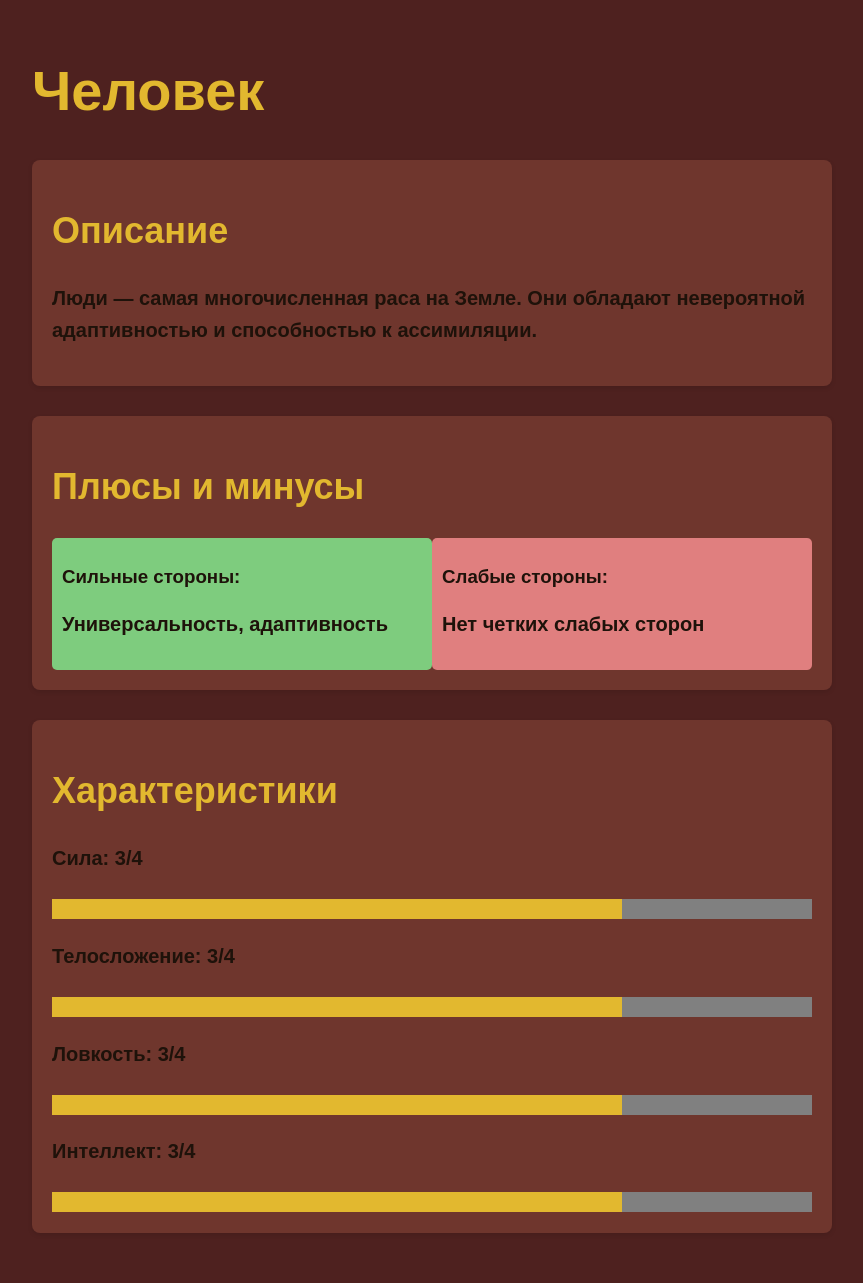
After one commit to Ivansed23/licey_project3, a Flask app: page /race/1 in a window 1280 px wide. The commit adds this page. Shown: the whole page, without its empty margins (208-1071 px from the left). Run offline with Flask 3, Linux system fonts and the light colour scheme.

Commit message:
Races_commit
add races

```diff
--- a/data/races.py
+++ b/data/races.py
@@ -13,6 +13,12 @@ class Races(SqlAlchemyBase):
     description = sqlalchemy.Column(sqlalchemy.String)
     class_id = sqlalchemy.Column(sqlalchemy.Integer,
                                  sqlalchemy.ForeignKey("classes.id"), nullable=False)
+    strong_points = sqlalchemy.Column(sqlalchemy.String)
+    weak_points = sqlalchemy.Column(sqlalchemy.String)
+    strength = sqlalchemy.Column(sqlalchemy.Integer)
+    constitution = sqlalchemy.Column(sqlalchemy.Integer)
+    dexterity = sqlalchemy.Column(sqlalchemy.Integer)
+    intelligence = sqlalchemy.Column(sqlalchemy.Integer)
 
     hero = orm.relationship('Hero', back_populates='races')
     classes = orm.relationship('Classes')
--- a/main.py
+++ b/main.py
@@ -35,9 +35,31 @@ def classes_page():
     return render_template('classes_page.html')
 
 
+def search_race(query):
+    db_sess = db_session.create_session()
+    races = db_sess.query(Races).filter(Races.name.ilike(f'%{query}%') |
+                                        Races.description.ilike(f'%{query}%')).all()
+    return races
+
+
 @app.route("/races")
 def races_page():
-    return render_template('races_page.html')
+    query = request.args.get('query', '').strip()
+    if query:
+        races = search_race(query)
+    else:
+        db_sess = db_session.create_session()
+        races = db_sess.query(Races).all()
+    return render_template('races_page.html', races=races, query=query)
+
+
+@app.route("/race/<int:race_id>")
+def race_details(race_id):
+    db_sess = db_session.create_session()
+    race = db_sess.query(Races).get(race_id)
+    if not race:
+        return render_template('error.html', message="Раса не найдена"), 404
+    return render_template('race_details.html', race=race)
 
 
 @app.route("/rules")
--- /dev/null
+++ b/templates/race_details.html
@@ -0,0 +1,111 @@
+<!DOCTYPE html>
+<html lang="en">
+<head>
+    <meta charset="UTF-8">
+    <meta name="viewport" content="width=device-width, initial-scale=1.0">
+    <title>{{ race.name }}</title>
+    <style>
+        body {
+            font-family: Arial, sans-serif;
+            margin: 0;
+            padding: 0;
+            background-color: #4e211f;
+            color: #1e120a;
+        }
+        .container {
+            max-width: 800px;
+            margin: 0 auto;
+            padding: 20px;
+        }
+        h2, h1 {
+            color: #e2b82f;
+        }
+        h1 {
+            font-size: 56px;
+        }
+        h2 {
+            font-size: 36px;
+        }
+        h3 {
+            color: #1e120a;
+        }
+        p {
+            line-height: 1.6;
+            font-weight: 750;
+            font-size: 20px;
+            color: #1e120a;
+        }
+        .section {
+            margin-bottom: 30px;
+            padding: 20px;
+            border-radius: 8px;
+            background-color: #6f362d;
+            box-shadow: 0 2px 5px rgba(0, 0, 0, 0.1);
+        }
+        .positive {
+            background-color: #c1e7c1;
+            color: #006400;
+        }
+        .negative {
+            background-color: #f7cccc;
+            color: #8b0000;
+        }
+        progress {
+            width: 100%;
+            height: 20px;
+            border: none;
+            border-radius: 5px;
+            margin-top: 5px;
+        }
+
+        progress::-webkit-progress-value {
+            background-color: #e2b82f; /* Жёлто-коричневый */
+        }
+
+        progress::-moz-progress-bar {
+            background-color: #e2b82f; /* Жёлто-коричневый */
+        }
+    </style>
+</head>
+<body>
+    <div class="container">
+        <h1>{{ race.name }}</h1>
+        <div class="section">
+            <h2>Описание</h2>
+            <p>{{ race.description }}</p>
+        </div>
+        <div class="section">
+            <h2>Плюсы и минусы</h2>
+            <div style="display: flex;">
+                <div style="flex: 1; background-color: #7ecc7e; padding: 10px; border-radius: 5px; color: #1e120a;">
+                    <h3>Сильные стороны:</h3>
+                    <p>{{ race.strong_points }}</p>
+                </div>
+                <div style="flex: 1; background-color: #e07f7f; padding: 10px; border-radius: 5px; color: #1e120a;">
+                    <h3>Слабые стороны:</h3>
+                    <p>{{ race.weak_points }}</p>
+                </div>
+            </div>
+        </div>
+        <div class="section">
+            <h2>Характеристики</h2>
+            <div>
+                <p>Сила: {{ race.strength }}/4</p>
+                <progress value="{{ race.strength }}" max="4"></progress>
+            </div>
+            <div>
+                <p>Телосложение: {{ race.constitution }}/4</p>
+                <progress value="{{ race.constitution }}" max="4"></progress>
+            </div>
+            <div>
+                <p>Ловкость: {{ race.dexterity }}/4</p>
+                <progress value="{{ race.dexterity }}" max="4"></progress>
+            </div>
+            <div>
+                <p>Интеллект: {{ race.intelligence }}/4</p>
+                <progress value="{{ race.intelligence }}" max="4"></progress>
+            </div>
+        </div>
+    </div>
+</body>
+</html>
```
Also changed, not shown: templates/races_page.html (+72 -5 lines), db/characters.db, 1 other file.
